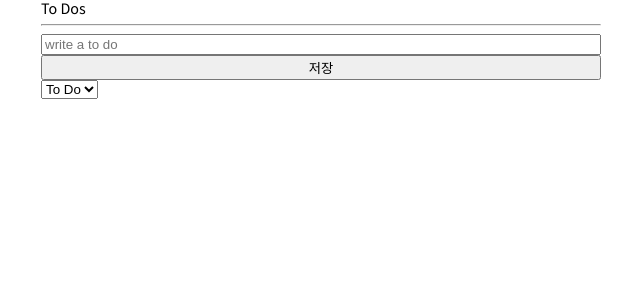
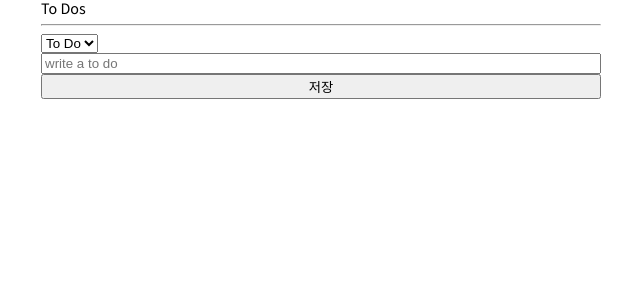
Before and after one commit to yoonjong-park/ToDoListToUnderstandRecoil, a React (Create React App) app: page / in a window 1280 px wide. Shown: the top 300 px of the page, without its empty margins (319-959 px from the left). Built offline with nearby package versions, Linux system fonts and the light colour scheme.

Commit message:
Refactor IFs -> filter in toDoSelector

```diff
--- a/src/ToDoList.tsx
+++ b/src/ToDoList.tsx
@@ -20,18 +20,16 @@ const ToDoList = () => {
       {/* // 모든 Validation을 마친 호출한 이후에, onValid를 실행하게 됨 */}
       <h1>To Dos</h1>
       <hr />
-      <CreateToDo />
-
       <select onInput={onInput}>
         <option value="TO_DO">To Do</option>
         <option value="DOING">Doing</option>
         <option value="DONE">Done</option>
       </select>
+      <CreateToDo />
 
-      {toDos &&
-        toDos.map(toDo => {
-          return <Todo key={toDo.id} {...toDo} />;
-        })}
+      {toDos?.map(toDo => {
+        return <Todo key={toDo.id} {...toDo} />;
+      })}
       {/* <h2>To Do</h2>
       {toDo.map((toDo, i) => {
         return <Todo key={toDo.id} {...toDo} />;
--- a/src/atoms.tsx
+++ b/src/atoms.tsx
@@ -21,11 +21,6 @@ export const toDoSelector = selector({
   get: ({ get }) => {
     const toDos = get(toDoState);
     const category = get(categoryState);
-    if (category === "TO_DO")
-      return toDos.filter(toDo => toDo.category === "TO_DO");
-    if (category === "DOING")
-      return toDos.filter(toDo => toDo.category === "DOING");
-    if (category === "DONE")
-      return toDos.filter(toDo => toDo.category === "DONE");
+    return toDos.filter(toDo => toDo.category === category);
   },
 });
```
